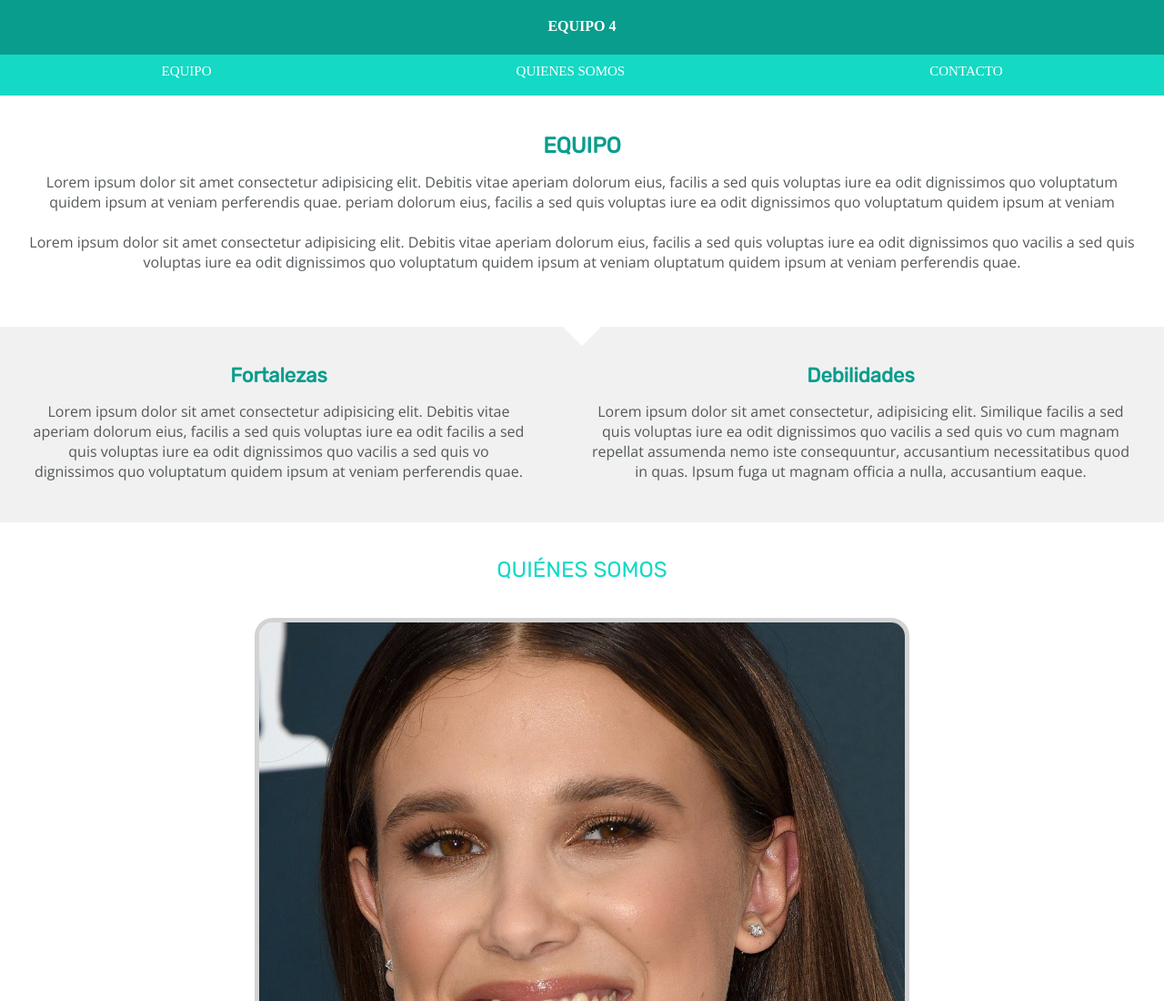
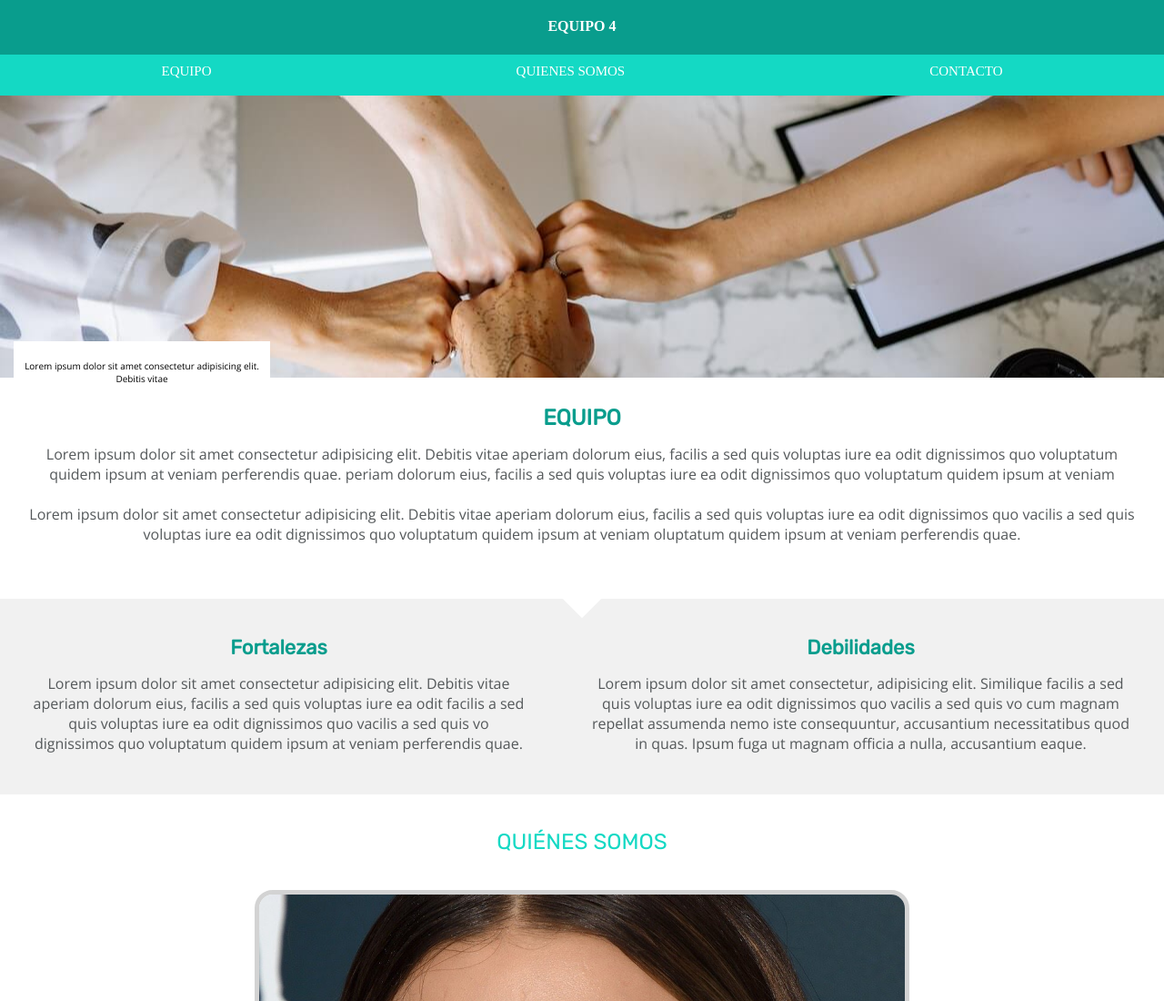
Before and after one commit to Adalab/project-promo-s-module-1-team-4, a plain HTML site: page index.html in a window 1280 px wide. Shown: the top 1100 px of the page at 91% size. Drawn offline with nearby package versions, Linux system fonts and the light colour scheme.

Commit message:
added changes hero

```diff
--- a/css/styles.css
+++ b/css/styles.css
@@ -40,6 +40,37 @@
    flex-direction: row;
    justify-content: space-around;
    list-style: none;
+}
+
+.container {
+   background-image: url(../css/images/foto-adalab-grupo4.jpg);
+   height: 310px;
+   background-position: center;
+   background-repeat: no-repeat;
+   background-size: cover;
+   position: relative;
+   align-items: center;
+   justify-content: center;
+   display: flex;
+}
+
+.text-container {
+   display: flex;
+   justify-content: center;
+   align-items: center;
+   text-align: center;
+   position: absolute;
+   font-size: 1, 8rem;
+   color: var(--black);
+   font-family: var(--font-p);
+   margin: 1, 5rem;
+   height: 68px;
+   top: 87%;
+   left: 15px;
+   right: 15px;
+   background-color: var(--white);
+   box-sizing: border-box;
+   width: 282px
 }
 
 .body{
--- a/index.html
+++ b/index.html
@@ -35,9 +35,10 @@
       </nav>
     </header>
     <main>
-      <section class="hero">
-        <img />
-        <p></p>
+      <section class="container">
+        <div class="text-container">
+          <p>Lorem ipsum dolor sit amet consectetur adipisicing elit. Debitis vitae</p>
+        </div>
       </section>
       <!-- parte Celia -->
 
```
Also changed, not shown: css/images/foto-Patri.jpeg (added), css/images/foto-adalab-grupo4.jpg (added), 2 other files.
